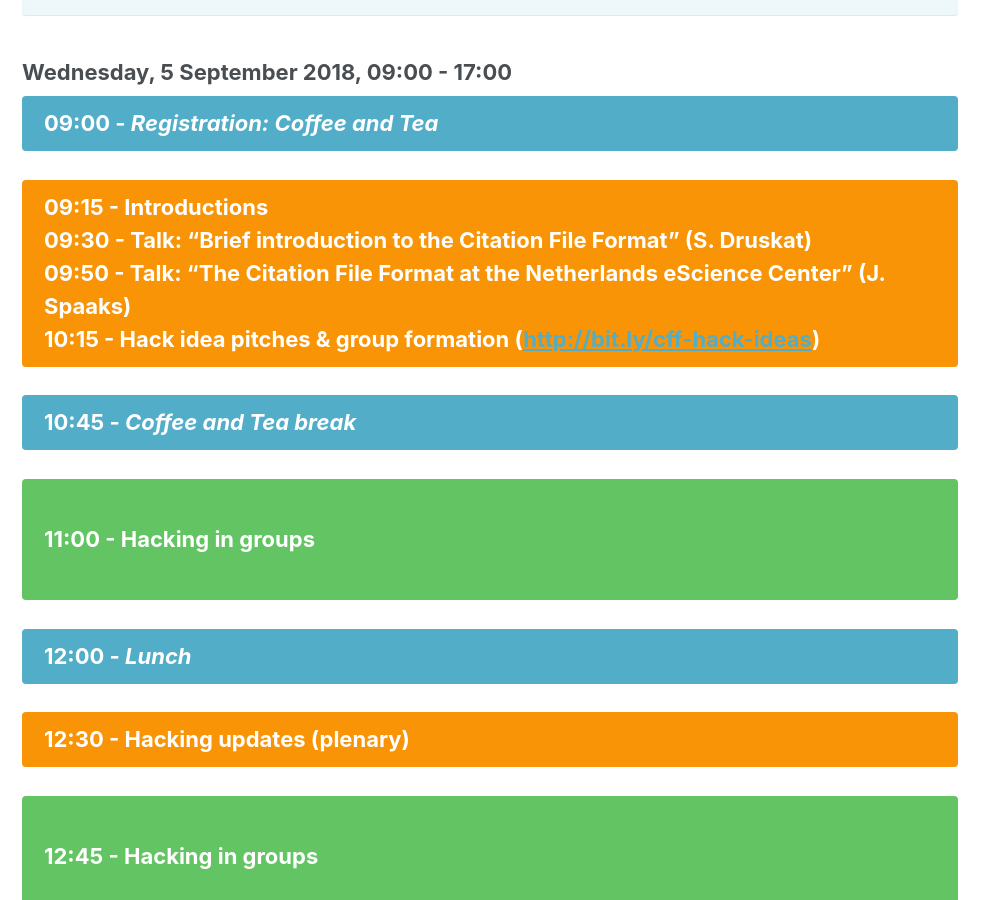
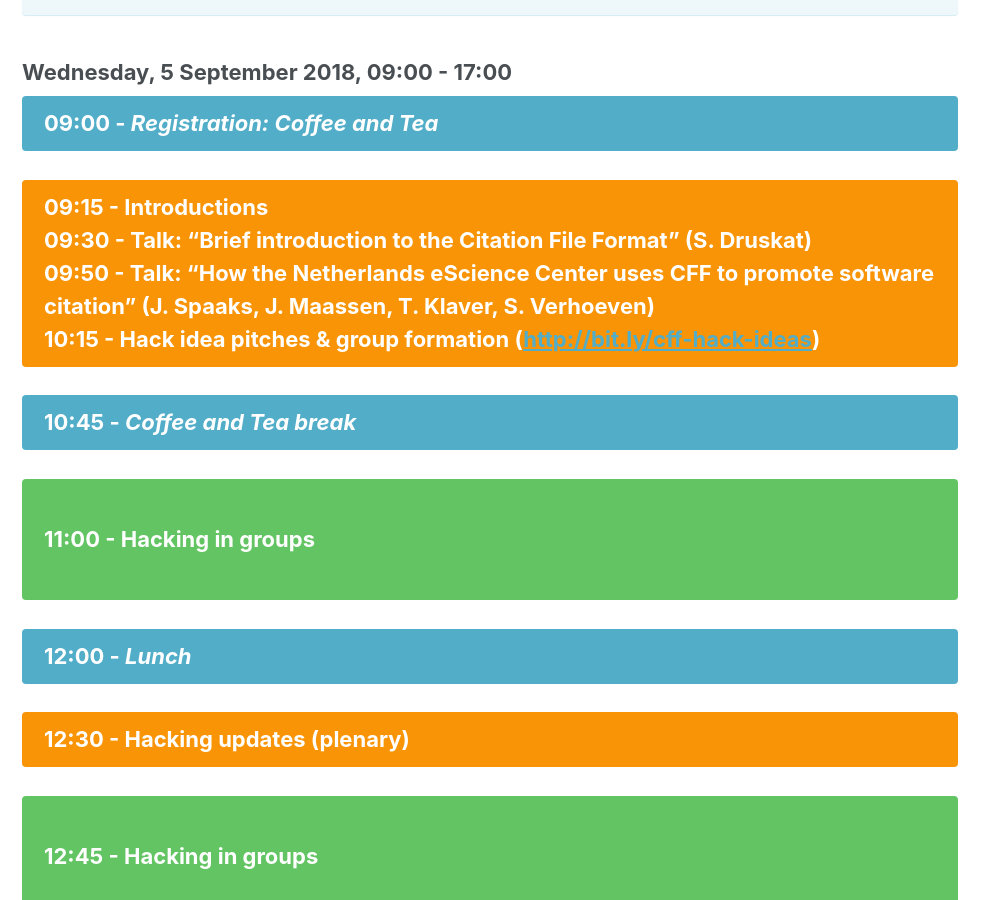
Before and after one commit to citation-file-format/citation-file-format, a Jekyll site: the page built from events/rse18-hack-day/index.md, in a window 1280 px wide and 900 px high, scrolled down 2343 px. Shown: the whole window, without its empty margins (0-999 px from the left). Built offline with Jekyll 4.4.1, drawn with Linux system fonts in a browser that asks for light colours.

Commit message:
Update events agenda

```diff
--- a/events/rse18-hack-day/index.md
+++ b/events/rse18-hack-day/index.md
@@ -61,7 +61,7 @@ S. Druskat: *"YOU HAVE 0 CREDIT – PLEASE INSERT C̶O̶I̶N̶ FILE": The Citati
 
 **09:15** - Introductions
 **09:30** - **Talk:** "Brief introduction to the Citation File Format" (S. Druskat)
-**09:50** - **Talk:** "The Citation File Format at the Netherlands eScience Center" (J. Spaaks)
+**09:50** - **Talk:** "How the Netherlands eScience Center uses CFF to promote software citation" (J. Spaaks, J. Maassen, T. Klaver, S. Verhoeven)
 **10:15** - **Hack idea pitches & group formation** (<http://bit.ly/cff-hack-ideas>)
 {: .btn--break .btn--warning}
 
```
